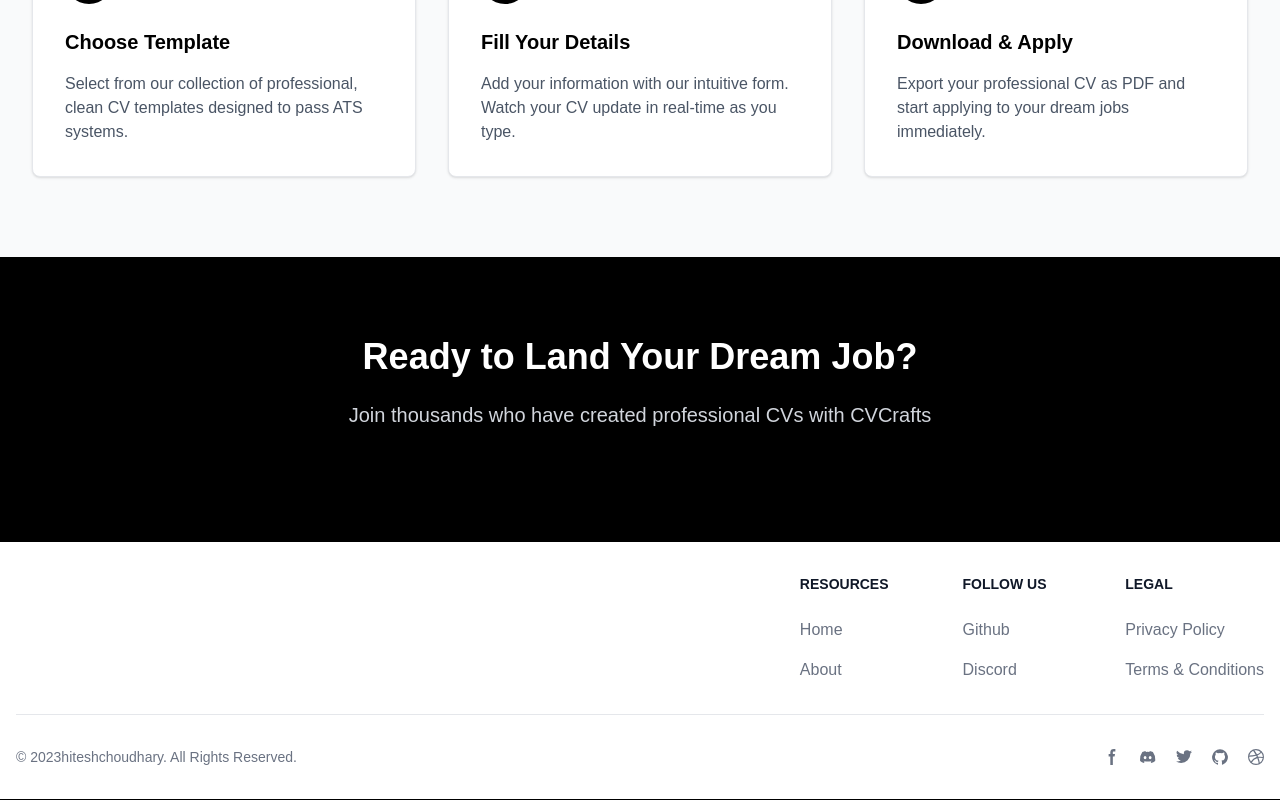
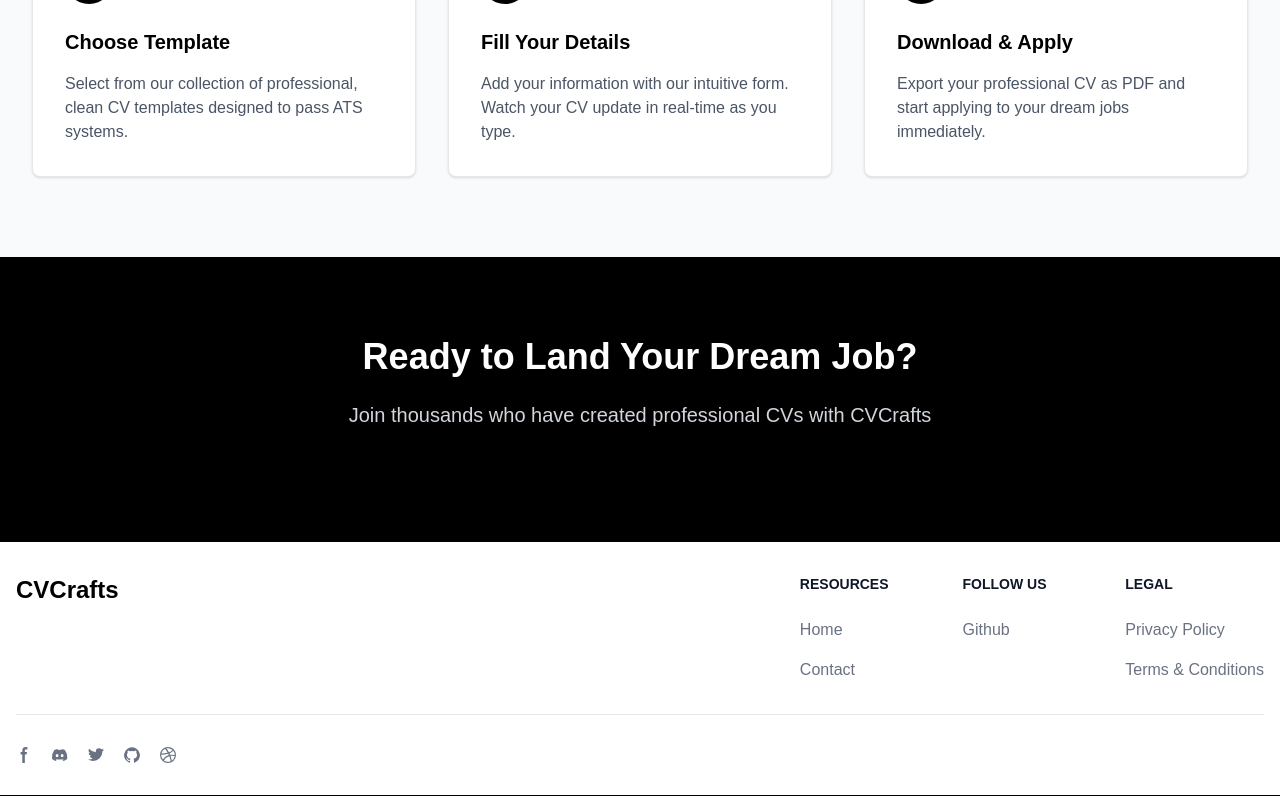
Before and after one commit to Dibyendu-dev/CV-Builder, a React (Vite) app: page / in a window 1280 px wide. Shown: the part 1177-1977 px from the top of the page. Built offline with nearby package versions, Linux system fonts and the light colour scheme; a web font is replaced by a local one.

Commit message:
fixed issue in footer

```diff
--- a/src/components/pages/Contactus.jsx
+++ b/src/components/pages/Contactus.jsx
@@ -36,7 +36,7 @@ export default function Contact() {
                                     />
                                 </svg>
                                 <div className="ml-4 text-md tracking-wide font-semibold w-40">
-                                    Acme Inc, Street, State, Postal Code
+                                    EnglishBazer, Malda, 732101
                                 </div>
                             </div>
 
@@ -58,7 +58,7 @@ export default function Contact() {
                                     />
                                 </svg>
                                 <div className="ml-4 text-md tracking-wide font-semibold w-40">
-                                    +44 1234567890
+                                    +91 7501725613
                                 </div>
                             </div>
 
@@ -80,7 +80,7 @@ export default function Contact() {
                                     />
                                 </svg>
                                 <div className="ml-4 text-md tracking-wide font-semibold w-40">
-                                    info@acme.org
+                                    ddas4548@gmail.com
                                 </div>
                             </div>
                         </div>
--- a/src/components/pages/Footer.jsx
+++ b/src/components/pages/Footer.jsx
@@ -7,7 +7,7 @@ export default function Footer() {
         <div className="md:flex md:justify-between">
           <div className="mb-6 md:mb-0">
             <Link to="/" className="flex items-center">
-              {/* <img src={img} className="mr-3 h-16" alt="Logo" /> */}
+            <h1 className="text-xl sm:text-2xl font-bold">CVCrafts</h1>
             </Link>
           </div>
           <div className="grid grid-cols-2 gap-8 sm:gap-6 sm:grid-cols-3">
@@ -22,8 +22,8 @@ export default function Footer() {
                   </Link>
                 </li>
                 <li>
-                  <Link to="/about" className="hover:underline">
-                    About
+                  <Link to="/contact" className="hover:underline">
+                    Contact
                   </Link>
                 </li>
               </ul>
@@ -35,7 +35,7 @@ export default function Footer() {
               <ul className="text-gray-500 font-medium">
                 <li className="mb-4">
                   <a
-                    href="https://github.com/hiteshchoudhary"
+                    href="https://github.com/Dibyendu-dev"
                     className="hover:underline"
                     target="_blank"
                     rel="noreferrer"
@@ -43,11 +43,7 @@ export default function Footer() {
                     Github
                   </a>
                 </li>
-                <li>
-                  <Link to="/" className="hover:underline">
-                    Discord
-                  </Link>
-                </li>
+
               </ul>
             </div>
             <div>
@@ -71,13 +67,7 @@ export default function Footer() {
         </div>
         <hr className="my-6 border-gray-200 sm:mx-auto lg:my-8" />
         <div className="sm:flex sm:items-center sm:justify-between">
-          <span className="text-sm text-gray-500 sm:text-center">
-            © 2023
-            <a href="https://hiteshchoudhary.com/" className="hover:underline">
-              hiteshchoudhary
-            </a>
-            . All Rights Reserved.
-          </span>
+
           <div className="flex mt-4 space-x-5 sm:justify-center sm:mt-0">
             <Link to="#" className="text-gray-500 hover:text-gray-900">
               <svg
```
